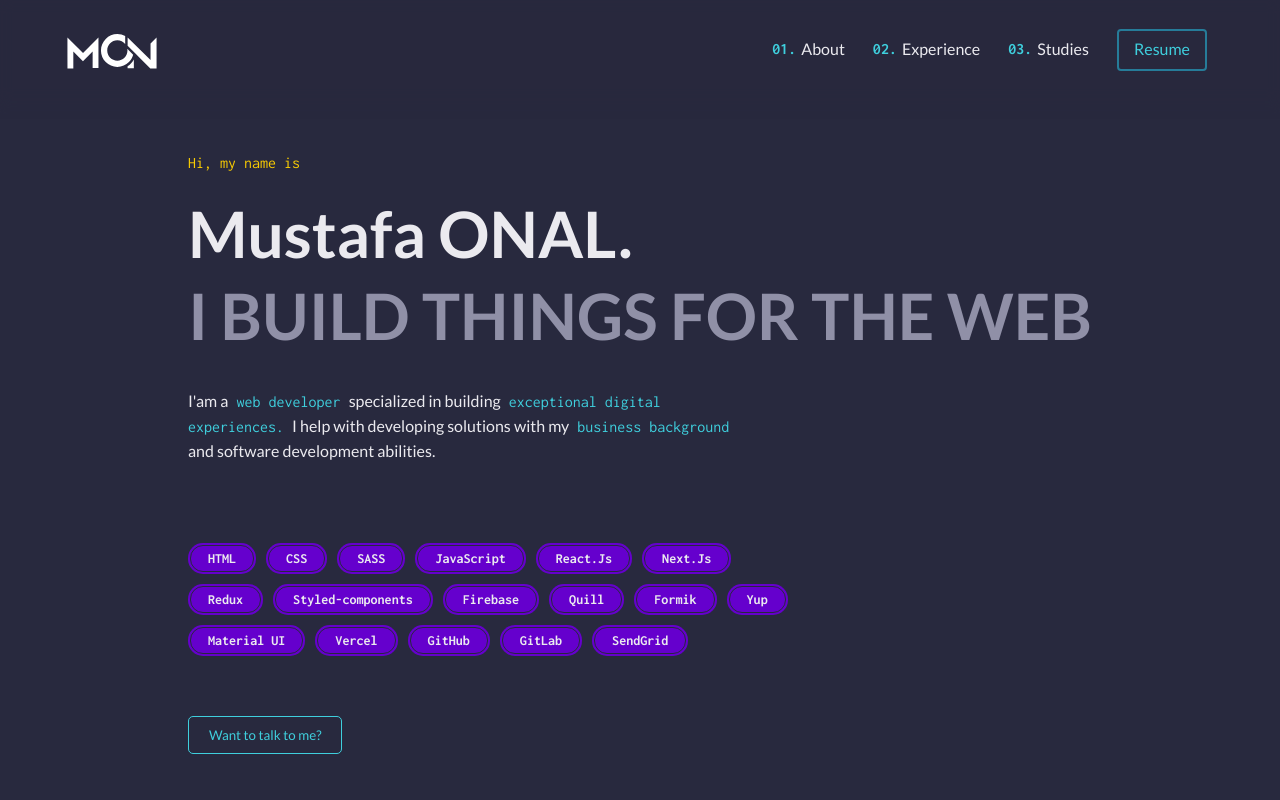
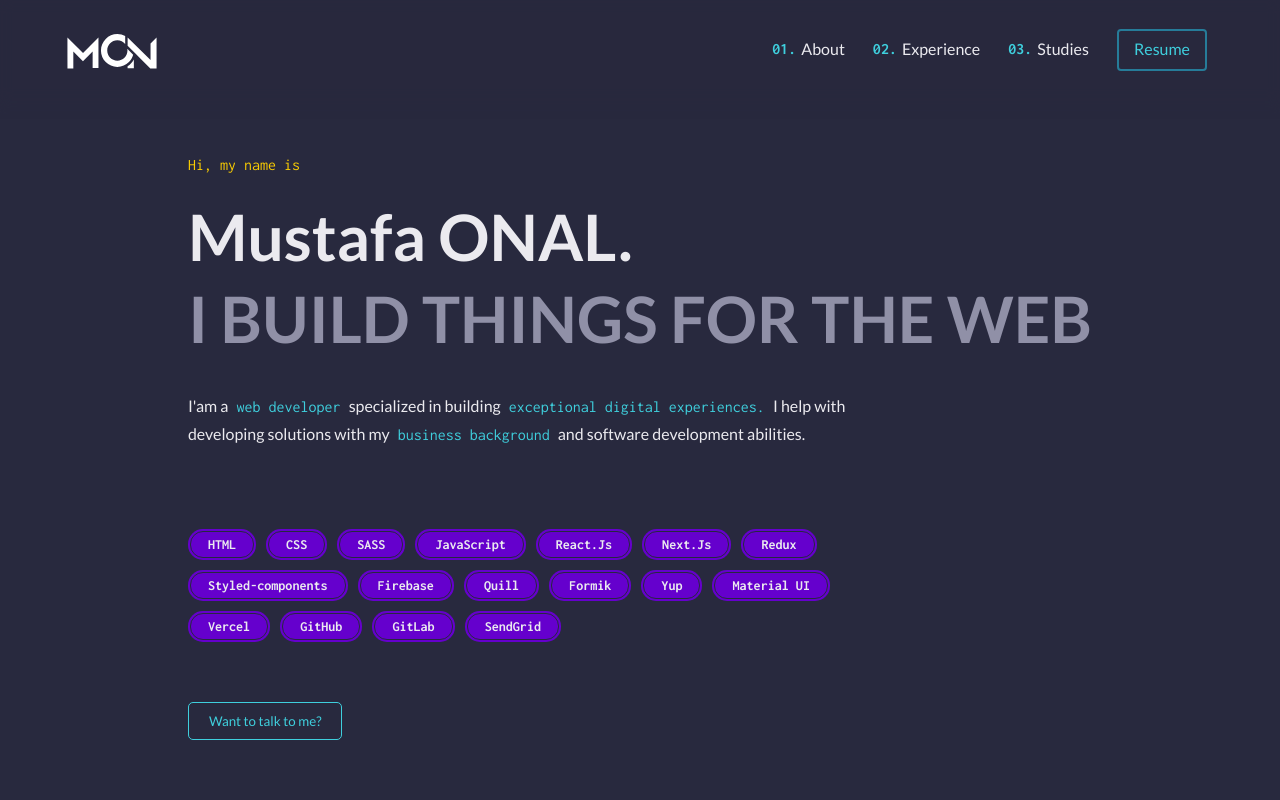
Before and after one commit to NEDDL/mon-site, a Next.js app: page / in a window 1280 px wide. Shown: the top 800 px of the page. Built offline with nearby package versions, Linux system fonts and the light colour scheme; no server answers.

Commit message:
paragraph line, width

```diff
--- a/components/hero/hero.jsx
+++ b/components/hero/hero.jsx
@@ -123,7 +123,7 @@ export const Hero = () => {
         </H1>
         <Separator gap={"30px"} />
         <Paragraph
-          maxWidth="550px"
+          maxWidth="700px"
           dangerouslySetInnerHTML={{ __html: HeroData.shortText }}
         />
         <Separator gap={"80px"} />
--- a/globalStyles.jsx
+++ b/globalStyles.jsx
@@ -131,7 +131,7 @@ export const Paragraph = styled.p`
   font-weight: ${({ bold }) => (bold ? 900 : 400)};
   transition: all 200ms ease-in-out;
 
-  line-height: 1.5em;
+  line-height: 1.7em;
   max-width: ${({ maxWidth }) => (maxWidth ? maxWidth : "100%")};
 
   Highlighted {
@@ -209,7 +209,7 @@ export const Tags = styled.div`
   display: flex;
   flex-direction: row;
   flex-wrap: wrap;
-  max-width: ${({ width }) => (width ? width : "600px")};
+  max-width: ${({ width }) => (width ? width : "700px")};
   column-gap: 10px;
   row-gap: 10px;
 `;
```
